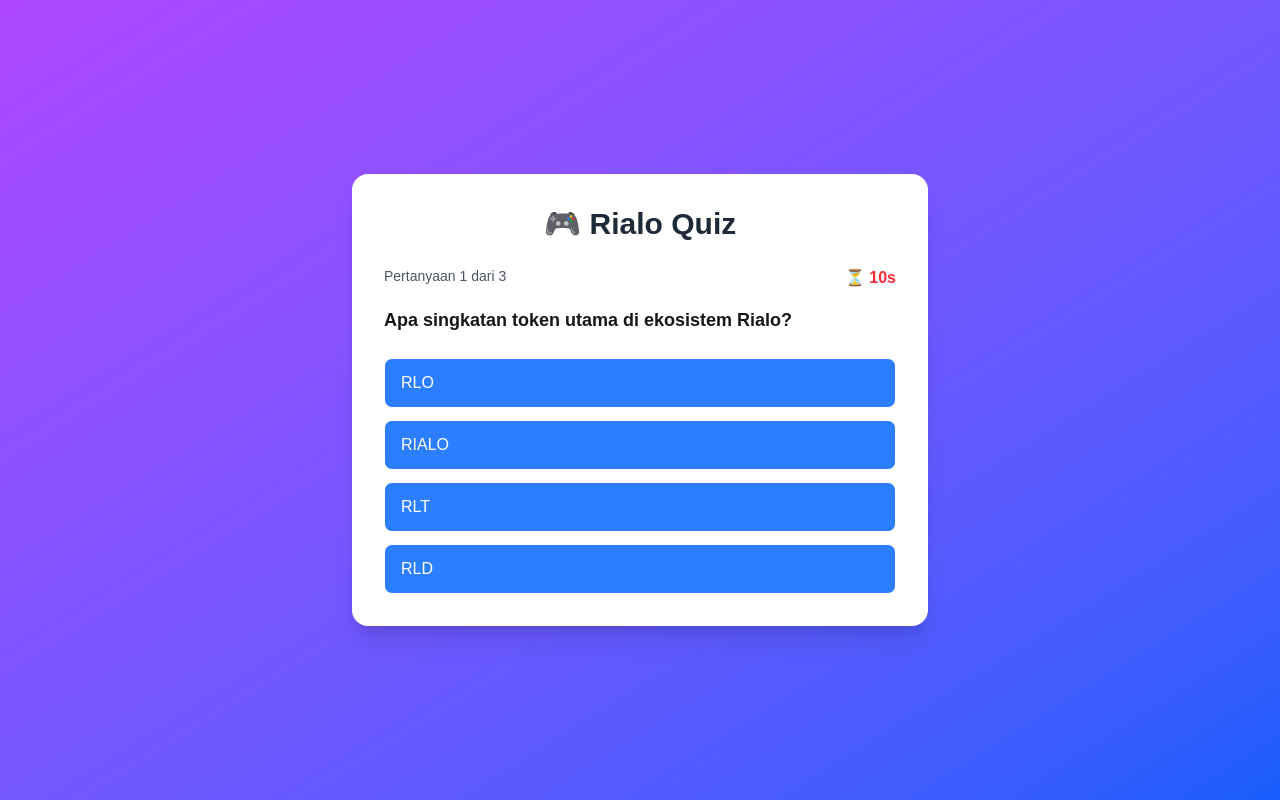
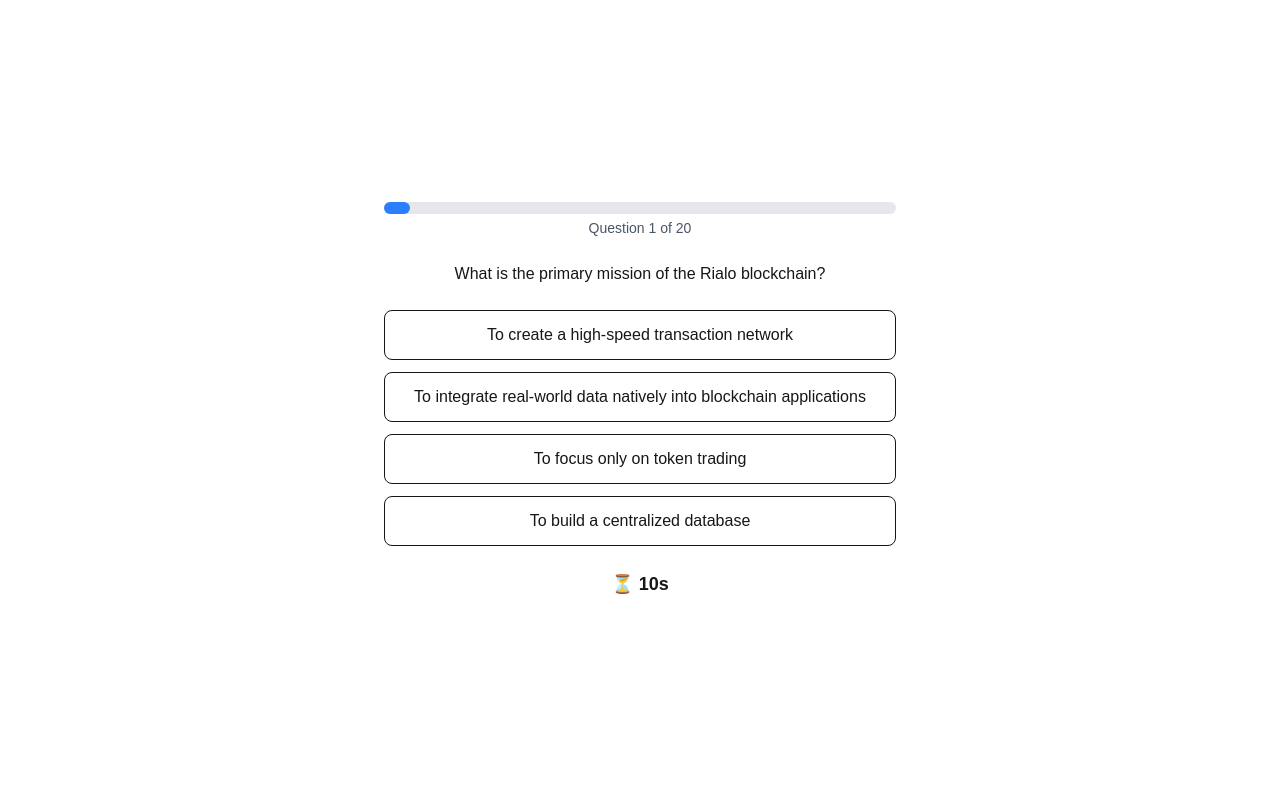
Before and after one commit to wagyuera/rialo-quiz, a Next.js app: page / in a window 1280 px wide. Built offline with nearby package versions, Linux system fonts and the light colour scheme.

Commit message:
update fitur ...

```diff
--- a/app/data/questions.ts
+++ b/app/data/questions.ts
@@ -1,19 +1,162 @@
-const questions = [
+export const questions = [
   {
-    question: "Apa singkatan token utama di ekosistem Rialo?",
-    options: ["RLO", "RIALO", "RLT", "RLD"],
-    answer: "RLO",
+    question: "What is the primary mission of the Rialo blockchain?",
+    options: [
+      "To create a high-speed transaction network",
+      "To integrate real-world data natively into blockchain applications",
+      "To focus only on token trading",
+      "To build a centralized database",
+    ],
+    answer: 1,
   },
   {
-    question: "Rialo terutama berfokus pada apa?",
-    options: ["Gaming", "Blockchain Ecosystem", "Social Media", "Streaming"],
-    answer: "Blockchain Ecosystem",
+    question: "Rialo is best described as:",
+    options: [
+      "A traditional Layer 1 blockchain",
+      "A middleware platform for Web3",
+      "A developer-first blockchain with native Web2-Web3 integration",
+      "A cryptocurrency exchange",
+    ],
+    answer: 2,
   },
   {
-    question: "Siapa yang dapat berkontribusi di Rialo?",
-    options: ["Hanya developer", "Hanya investor", "Komunitas secara luas", "Tidak ada"],
-    answer: "Komunitas secara luas",
+    question: "Which architecture does Rialo utilize for smart contracts?",
+    options: ["x86 architecture", "RISC-V architecture", "ARM architecture", "PowerPC architecture"],
+    answer: 1,
+  },
+  {
+    question: "Which investment firm led the $20 million seed funding for Rialo?",
+    options: ["Binance Labs", "Pantera Capital", "Andreessen Horowitz", "Coinbase Ventures"],
+    answer: 1,
+  },
+  {
+    question: "Rialo aims to eliminate the need for which external components in blockchain development?",
+    options: ["Consensus algorithms", "Oracles and bridges", "Nodes and miners", "Wallets and exchanges"],
+    answer: 1,
+  },
+  {
+    question: "What unique execution model does Rialo implement?",
+    options: [
+      "Proof of Work only",
+      "Event-driven transaction execution",
+      "Proof of Stake only",
+      "Time-based batch execution",
+    ],
+    answer: 1,
+  },
+  {
+    question: "Rialo founders were early engineers at which notable blockchain project?",
+    options: ["Ethereum", "Binance Smart Chain", "Sui network at Mysten Labs", "Cardano"],
+    answer: 2,
+  },
+  {
+    question: "Which of the following is NOT a key feature of Rialo?",
+    options: [
+      "Native web connectivity",
+      "Web2-style developer tools",
+      "Centralized data storage",
+      "Access to real-world off-chain data",
+    ],
+    answer: 2,
+  },
+  {
+    question: "What is the main reason Rialo addresses blockchain infrastructure differently?",
+    options: [
+      "To increase token supply",
+      "To enable seamless real-world data integration and usability",
+      "To focus on NFT marketplaces",
+      "To reduce developer salaries",
+    ],
+    answer: 1,
+  },
+  {
+    question: "Rialo's compatibility includes:",
+    options: ["Solana VM", "Ethereum Virtual Machine (EVM)", "Bitcoin Script", "None of the above"],
+    answer: 0,
+  },
+  {
+    question: "Which area does Rialo NOT primarily focus on improving?",
+    options: ["Transaction speed only", "Developer experience", "Real-world data connectivity", "Event-driven automation"],
+    answer: 0,
+  },
+  {
+    question: "Rialo’s funding partners include:",
+    options: [
+      "Pantera Capital, Coinbase Ventures, Hashed",
+      "Google Ventures, Binance Labs",
+      "Facebook, Amazon",
+      "Only Pantera Capital",
+    ],
+    answer: 0,
+  },
+  {
+    question: "What real-world data can Rialo access natively?",
+    options: ["Credit scores", "Weather information", "Stock market data", "All of the above"],
+    answer: 3,
+  },
+  {
+    question: "Rialo aims to make blockchain infrastructure:",
+    options: [
+      "More complex and specialized",
+      "Transparent and easy for developers and users",
+      "Exclusive to financial applications",
+      "Dependent on middleware",
+    ],
+    answer: 1,
+  },
+  {
+    question: "Which industry sectors could benefit from Rialo’s real-world data integration?",
+    options: ["Healthcare", "Finance", "Enterprise applications", "All of the above"],
+    answer: 3,
+  },
+  {
+    question: "Rialo project was created by Subzero Labs, a team with members from:",
+    options: [
+      "Meta, Netflix, Solana, Diem",
+      "Binance, Coinbase, Kraken",
+      "Google, Microsoft, Apple",
+      "Only independent developers",
+    ],
+    answer: 0,
+  },
+  {
+    question: "Rialo distinguishes itself by its approach to:",
+    options: [
+      "Off-chain data integration as a core protocol feature",
+      "Increasing proof-of-work difficulty",
+      "Centralizing blockchain nodes",
+      "Limiting developer access",
+    ],
+    answer: 0,
+  },
+  {
+    question: "What is Rialo's approach to developer tools?",
+    options: [
+      "Encouraging use of Web3-only complex tools",
+      "Enabling Web2 familiar development patterns with Web3 advantages",
+      "Removing all developer tools",
+      "No focus on developer tools",
+    ],
+    answer: 1,
+  },
+  {
+    question: "Rialo’s design philosophy can be compared to how smartphones:",
+    options: [
+      "Focus only on phones and calls",
+      "Integrated GPS, cameras, and internet into one device",
+      "Removed complexity from apps",
+      "Only serve for gaming",
+    ],
+    answer: 1,
+  },
+  {
+    question: "What differentiates Rialo from traditional Layer 1 blockchains?",
+    options: [
+      "It prioritizes real-world integration over transaction throughput",
+      "It focuses solely on decentralized finance (DeFi)",
+      "It uses proof-of-work mining exclusively",
+      "It forbids developer participation",
+    ],
+    answer: 0,
   },
 ];
-
-export default questions;
--- a/app/page.tsx
+++ b/app/page.tsx
@@ -1,153 +1,118 @@
 "use client";
 
-import { useEffect, useState } from "react";
-import { motion, AnimatePresence } from "framer-motion";
+import { useState, useEffect } from "react";
+import { questions } from "./data/questions";
 
-const questions = [
-  {
-    question: "Apa singkatan token utama di ekosistem Rialo?",
-    options: ["RLO", "RIALO", "RLT", "RLD"],
-    answer: "RLO",
-  },
-  {
-    question: "Rialo terutama berfokus pada apa?",
-    options: ["Gaming", "Blockchain Ecosystem", "Social Media", "Streaming"],
-    answer: "Blockchain Ecosystem",
-  },
-  {
-    question: "Siapa yang dapat berkontribusi di Rialo?",
-    options: ["Hanya developer", "Hanya investor", "Komunitas secara luas", "Tidak ada"],
-    answer: "Komunitas secara luas",
-  },
-];
+export default function QuizPage() {
+  const [current, setCurrent] = useState(0);
+  const [selected, setSelected] = useState<number | null>(null);
+  const [score, setScore] = useState(0);
+  const [showResult, setShowResult] = useState(false);
+  const [timeLeft, setTimeLeft] = useState(15); // timer per soal
 
-export default function Home() {
-  const [current, setCurrent] = useState(0);
-  const [score, setScore] = useState(0);
-  const [finished, setFinished] = useState(false);
-  const [selected, setSelected] = useState<string | null>(null);
-  const [timeLeft, setTimeLeft] = useState(15);
-
-  // Timer countdown
   useEffect(() => {
-    if (finished) return;
+    if (showResult) return; // stop timer kalau sudah selesai
     if (timeLeft <= 0) {
-      handleAnswer(null);
+      handleNext();
       return;
     }
     const timer = setInterval(() => setTimeLeft((t) => t - 1), 1000);
     return () => clearInterval(timer);
-  }, [timeLeft, finished]);
+  }, [timeLeft, showResult]);
 
-  const handleAnswer = (option: string | null) => {
-    if (selected) return;
-    setSelected(option ?? "");
+  const handleAnswer = (index: number) => {
+    if (selected !== null) return; // biar gak bisa pilih lebih dari sekali
+    setSelected(index);
+    if (index === questions[current].answer) {
+      setScore((prev) => prev + 1);
+    }
+    setTimeout(() => handleNext(), 1200); // delay sebelum lanjut
+  };
 
-    if (option === questions[current].answer) {
-      setScore((s) => s + 1);
-    }
-
-    setTimeout(() => {
+  const handleNext = () => {
     if (current + 1 < questions.length) {
-        setCurrent((c) => c + 1);
+      setCurrent((prev) => prev + 1);
       setSelected(null);
       setTimeLeft(15);
     } else {
-        setFinished(true);
+      setShowResult(true);
     }
-    }, 1200);
   };
 
-  const restart = () => {
+  const handleRestart = () => {
     setCurrent(0);
+    setSelected(null);
     setScore(0);
-    setFinished(false);
-    setSelected(null);
+    setShowResult(false);
     setTimeLeft(15);
   };
 
+  if (showResult) {
     return (
-    <main className="min-h-screen flex items-center justify-center bg-gradient-to-br from-purple-500 to-blue-600 p-6">
-      <motion.div
-        initial={{ scale: 0.9, opacity: 0 }}
-        animate={{ scale: 1, opacity: 1 }}
-        transition={{ duration: 0.4 }}
-        className="w-full max-w-xl bg-white rounded-2xl shadow-xl p-8"
+      <div className="flex flex-col items-center justify-center min-h-screen p-6">
+        <h1 className="text-2xl font-bold mb-4">Quiz Finished 🎉</h1>
+        <p className="text-lg mb-6">
+          Your Score: {score} / {questions.length}
+        </p>
+        <button
+          onClick={handleRestart}
+          className="px-4 py-2 bg-blue-600 text-white rounded-lg hover:bg-blue-700 transition-colors"
         >
-        <h1 className="text-3xl font-extrabold text-center mb-6 text-gray-800">
-          🎮 Rialo Quiz
-        </h1>
+          Restart Quiz 🔄
+        </button>
+      </div>
+    );
+  }
 
-        <AnimatePresence mode="wait">
-          {!finished ? (
-            <motion.div
-              key={current}
-              initial={{ x: 100, opacity: 0 }}
-              animate={{ x: 0, opacity: 1 }}
-              exit={{ x: -100, opacity: 0 }}
-              transition={{ duration: 0.4 }}
-            >
-              <div className="flex justify-between mb-4">
-                <p className="text-sm text-gray-600">
-                  Pertanyaan {current + 1} dari {questions.length}
+  const q = questions[current];
+  const progress = ((current + 1) / questions.length) * 100;
+
+  return (
+    <div className="flex flex-col items-center justify-center min-h-screen p-6 w-full">
+      {/* Progress bar */}
+      <div className="w-full max-w-lg mb-6">
+        <div className="w-full h-3 bg-gray-200 rounded-full">
+          <div
+            className="h-3 bg-blue-500 rounded-full transition-all duration-500"
+            style={{ width: `${progress}%` }}
+          ></div>
+        </div>
+        <p className="text-sm text-gray-600 mt-1 text-center">
+          Question {current + 1} of {questions.length}
         </p>
-                <p className="font-semibold text-red-500">⏳ {timeLeft}s</p>
       </div>
 
-              <h2 className="text-lg font-semibold mb-6">{questions[current].question}</h2>
+      <p className="mb-6 text-center font-medium">{q.question}</p>
 
-              <div className="grid gap-3">
-                {questions[current].options.map((opt, idx) => {
-                  const isCorrect = selected && opt === questions[current].answer;
-                  const isWrong =
-                    selected && selected === opt && opt !== questions[current].answer;
-
+      <div className="grid grid-cols-1 gap-3 w-full max-w-lg">
+        {q.options.map((opt, idx) => {
+          let className =
+            "p-3 border rounded-lg cursor-pointer transition-colors";
+          if (selected !== null) {
+            if (idx === q.answer) {
+              className += " bg-green-300 border-green-500";
+            } else if (idx === selected && selected !== q.answer) {
+              className += " bg-red-300 border-red-500";
+            } else {
+              className += " bg-gray-100";
+            }
+          } else {
+            className += " hover:bg-blue-100";
+          }
           return (
-                    <motion.button
-                      whileTap={{ scale: 0.95 }}
+            <button
               key={idx}
-                      onClick={() => handleAnswer(opt)}
-                      disabled={!!selected}
-                      className={`px-4 py-3 rounded-lg border text-left font-medium transition-colors
-                        ${!selected ? "bg-blue-500 text-white hover:bg-blue-600" : ""}
-                        ${isCorrect ? "bg-green-500 text-white border-green-700" : ""}
-                        ${isWrong ? "bg-red-500 text-white border-red-700" : ""}
-                        ${selected && !isCorrect && !isWrong ? "bg-gray-200 text-gray-600" : ""}
-                      `}
+              className={className}
+              onClick={() => handleAnswer(idx)}
+              disabled={selected !== null}
             >
               {opt}
-                    </motion.button>
+            </button>
           );
         })}
       </div>
-            </motion.div>
-          ) : (
-            <motion.div
-              key="result"
-              initial={{ scale: 0.8, opacity: 0 }}
-              animate={{ scale: 1, opacity: 1 }}
-              exit={{ scale: 0.8, opacity: 0 }}
-              transition={{ duration: 0.5 }}
-              className="text-center"
-            >
-              <h2 className="text-2xl font-bold mb-4">🎉 Quiz Selesai!</h2>
-              <p className="text-lg mb-6">
-                Skor kamu:{" "}
-                <span className="font-extrabold text-blue-600">{score}</span> /{" "}
-                {questions.length}
-              </p>
-              <motion.button
-                whileHover={{ scale: 1.05 }}
-                whileTap={{ scale: 0.95 }}
-                onClick={restart}
-                className="px-6 py-3 bg-green-600 text-white rounded-lg shadow hover:bg-green-700"
-              >
-                Main Lagi 🔄
-              </motion.button>
-            </motion.div>
-          )}
-        </AnimatePresence>
-      </motion.div>
-    </main>
+
+      <div className="mt-6 text-lg font-bold">⏳ {timeLeft}s</div>
+    </div>
   );
 }
```
Lines whose indentation alone changed are shown as unchanged.
